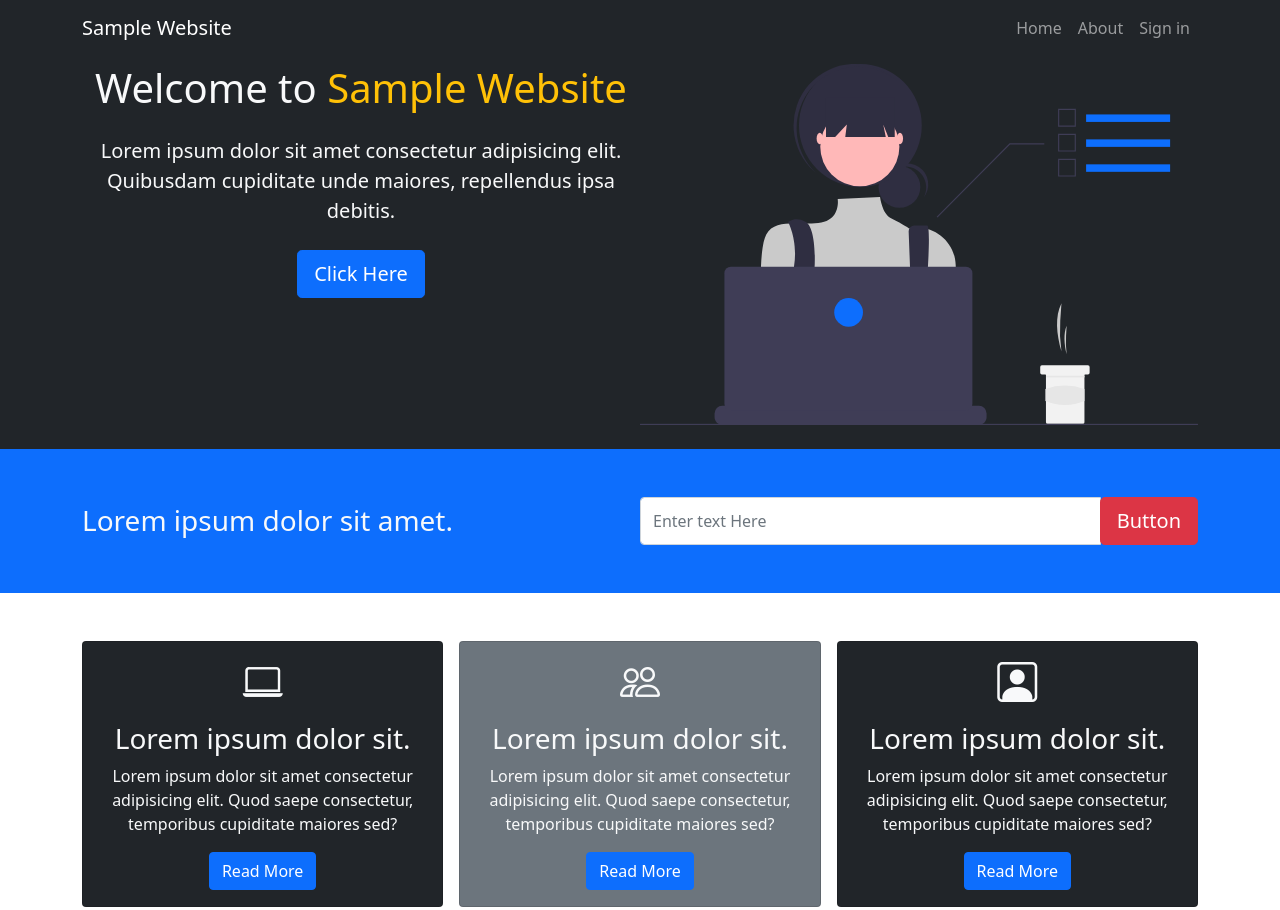
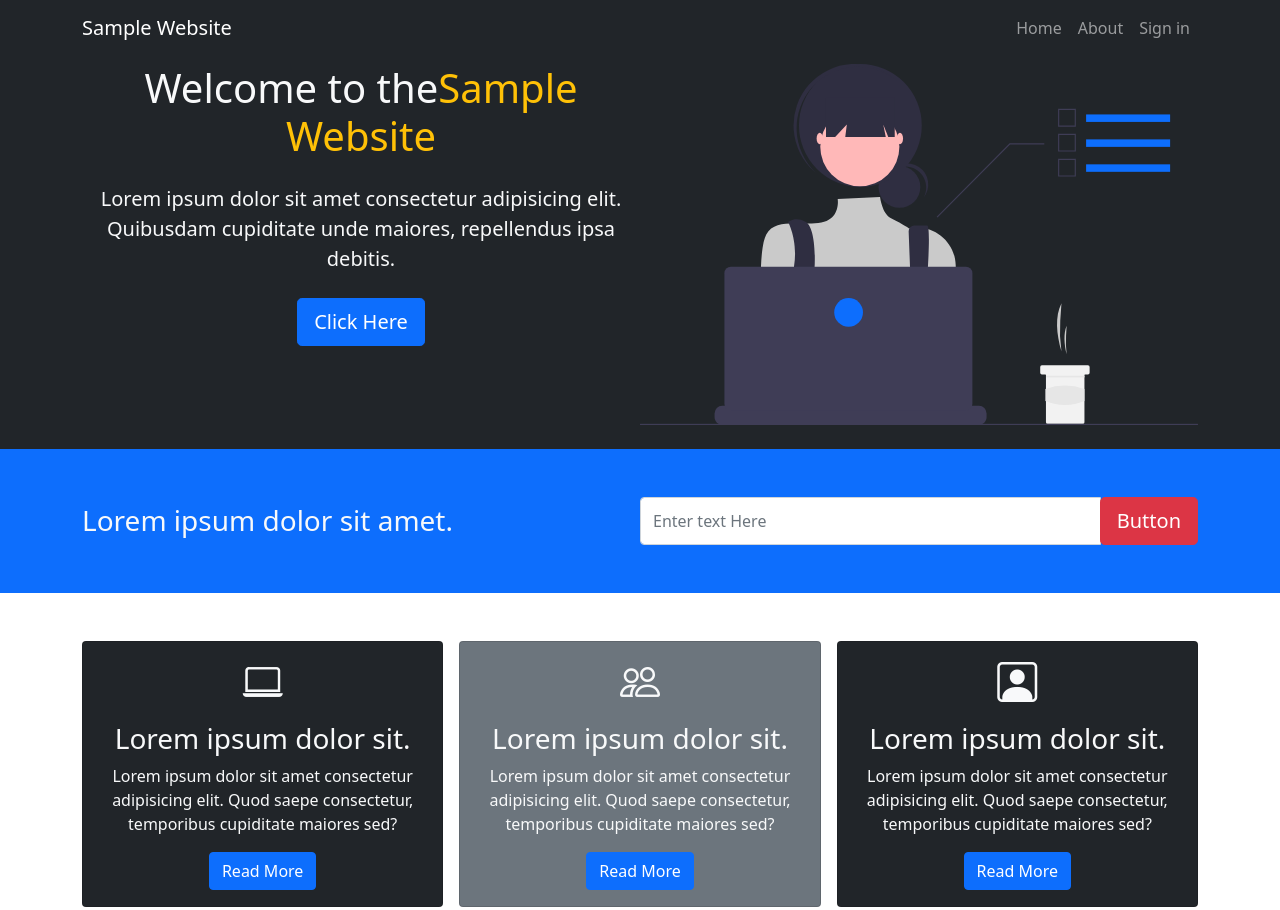
Before and after one commit to Santosh311/Sample-website, a plain HTML site: page index.html in a window 1280 px wide. Shown: the top 910 px of the page. Drawn offline with nearby package versions, Linux system fonts and the light colour scheme.

Commit message:
Final Commit

```diff
--- a/index.html
+++ b/index.html
@@ -38,7 +38,7 @@
         <div class="container">
             <div class="d-sm-flex align-itens-center justify-content-between">
                 <div>
-                    <h1>Welcome to <span class="text-warning">Sample Website</span></h1>
+                    <h1>Welcome to the<span class="text-warning">Sample Website</span></h1>
                     <p class="lead my-4">Lorem ipsum dolor sit amet consectetur adipisicing elit. Quibusdam cupiditate unde maiores, repellendus ipsa debitis.</p>
                     <button class="btn btn-primary btn-lg" data-bs-toggle="modal" data-bs-target="#signin">Click Here</button>
                 </div>
```
